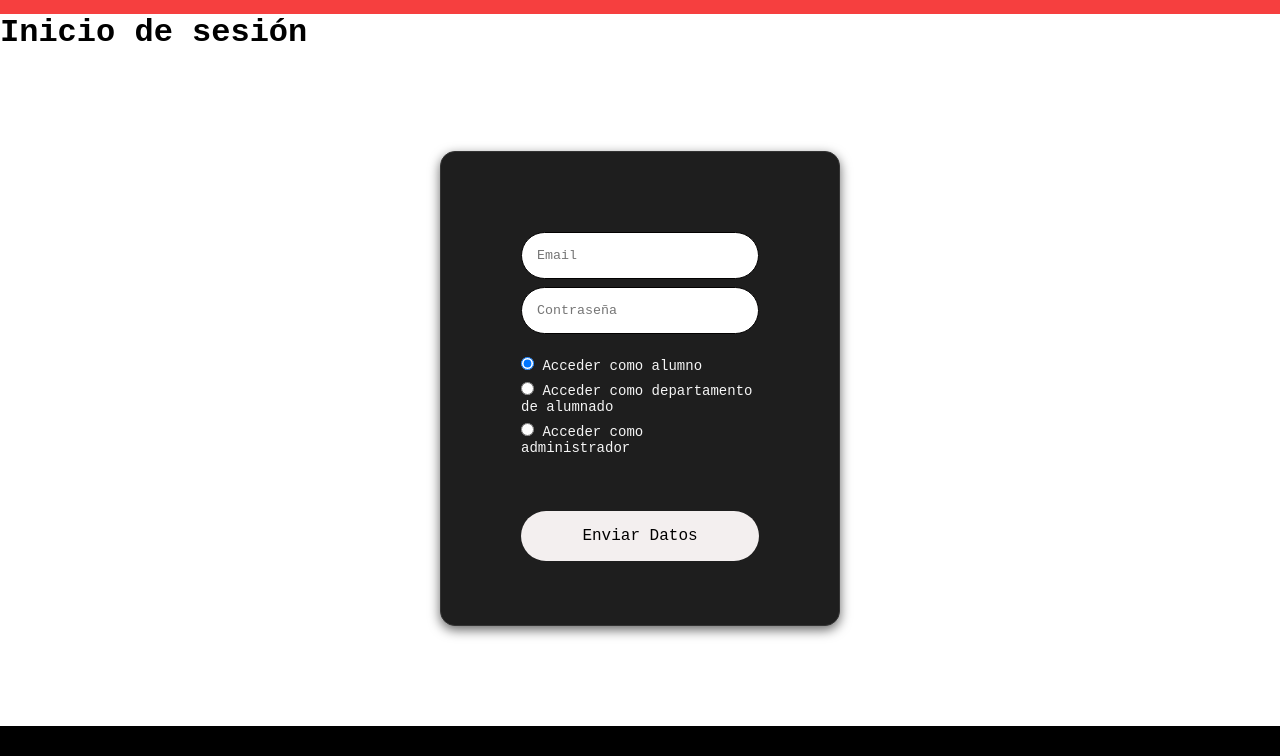
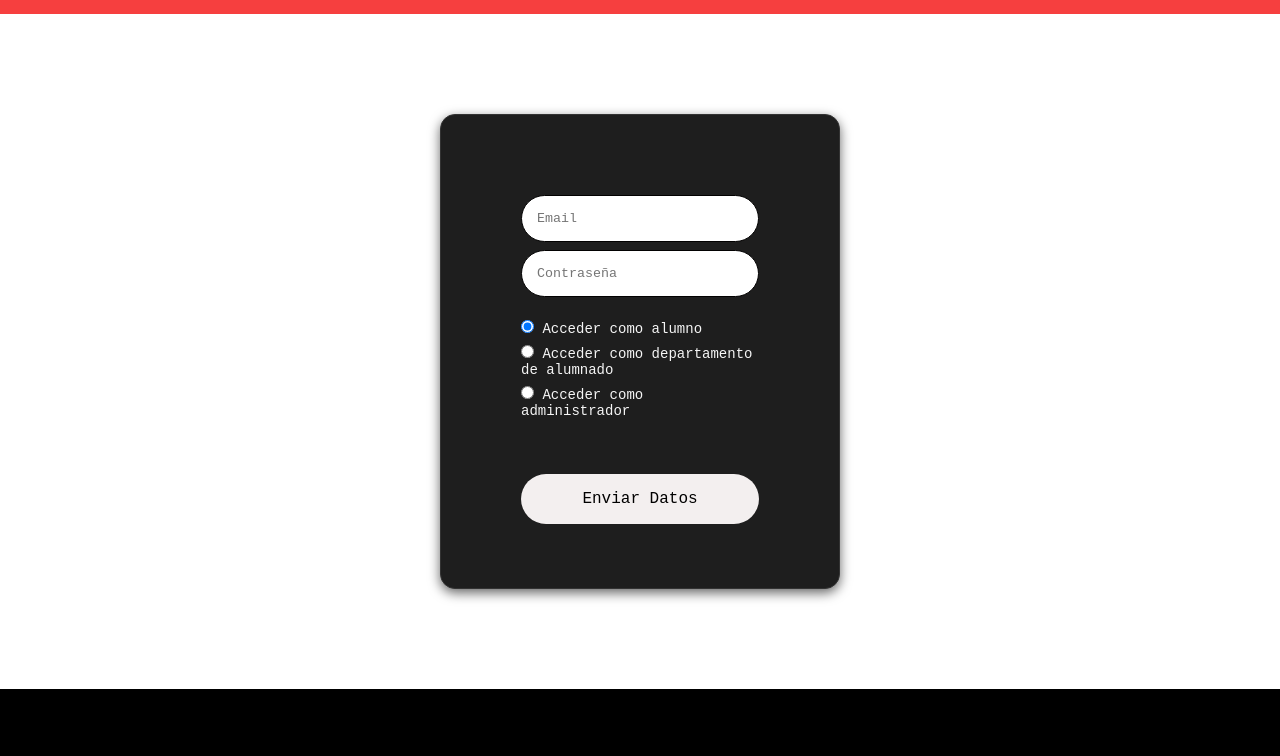
Before and after one commit to dylannn14/P-gina-web-TPI, a plain HTML site: page Vistas-html/Login/login.html in a window 1280 px wide. Shown: the part 1565-2321 px from the top of the page. Drawn offline with nearby package versions, Linux system fonts and the light colour scheme; files whose address does not match are found by name.

Commit message:
segunda pre-entrega tpi

```diff
--- a/Vistas-html/Login/login.html
+++ b/Vistas-html/Login/login.html
@@ -21,9 +21,6 @@
             </ul>
         </nav>
     </header>
-
-    <h1>Inicio de sesión</h1>
-
     <!-- Formulario -->
     <form id="Tickets" method="post">
         <div class="formulario">
```
